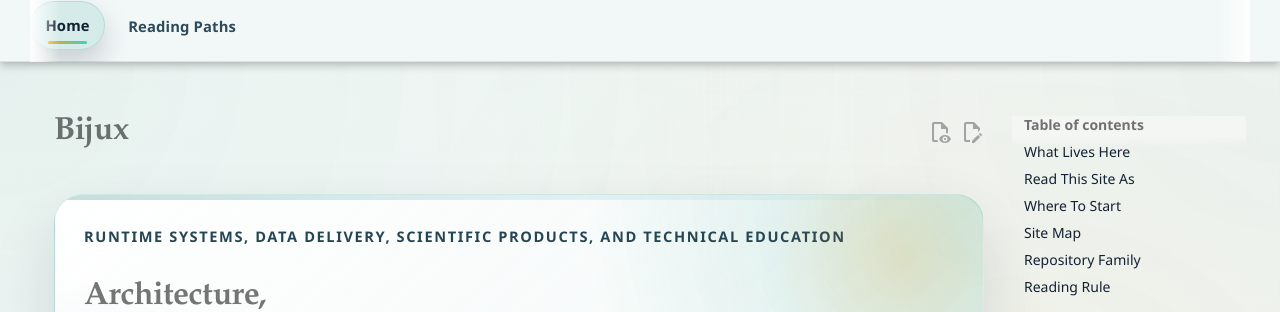
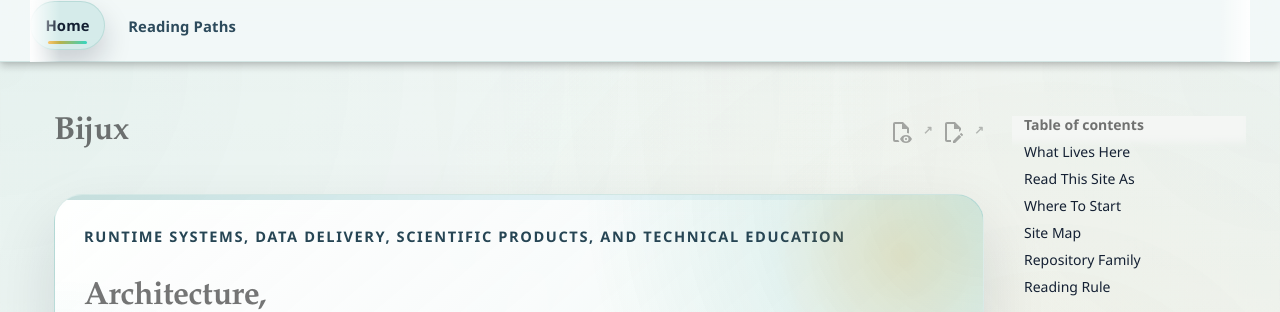
Before and after one commit to bijux/bijux.github.io, an MkDocs documentation site: the page built from docs/index.md, in a window 1280 px wide. Shown: the part 152-464 px from the top of the page. Built offline with MkDocs 1.6.1 and Material for MkDocs 9.7.7, drawn with Linux system fonts in a browser that asks for light colours; comment, search, counter and statistics services are not loaded.

Commit message:
feat(links): mark off-site destinations visually

```diff
--- a/docs/assets/styles/extra.css
+++ b/docs/assets/styles/extra.css
@@ -511,6 +511,23 @@ html {
 .md-typeset .md-button:hover {
   box-shadow: 0 16px 32px rgba(15, 23, 42, 0.14);
   transform: translateY(-1px);
+}
+
+.md-typeset a[data-bijux-external-link]:not(.md-button)::after {
+  content: "↗";
+  display: inline-block;
+  font-size: 0.72em;
+  font-weight: 700;
+  margin-inline-start: 0.28rem;
+  opacity: 0.8;
+  vertical-align: text-top;
+}
+
+.md-typeset .md-button[data-bijux-external-link]::after {
+  content: "↗";
+  font-size: 0.82em;
+  font-weight: 700;
+  margin-inline-start: 0.4rem;
 }
 
 .bijux-site-tabs,
```
